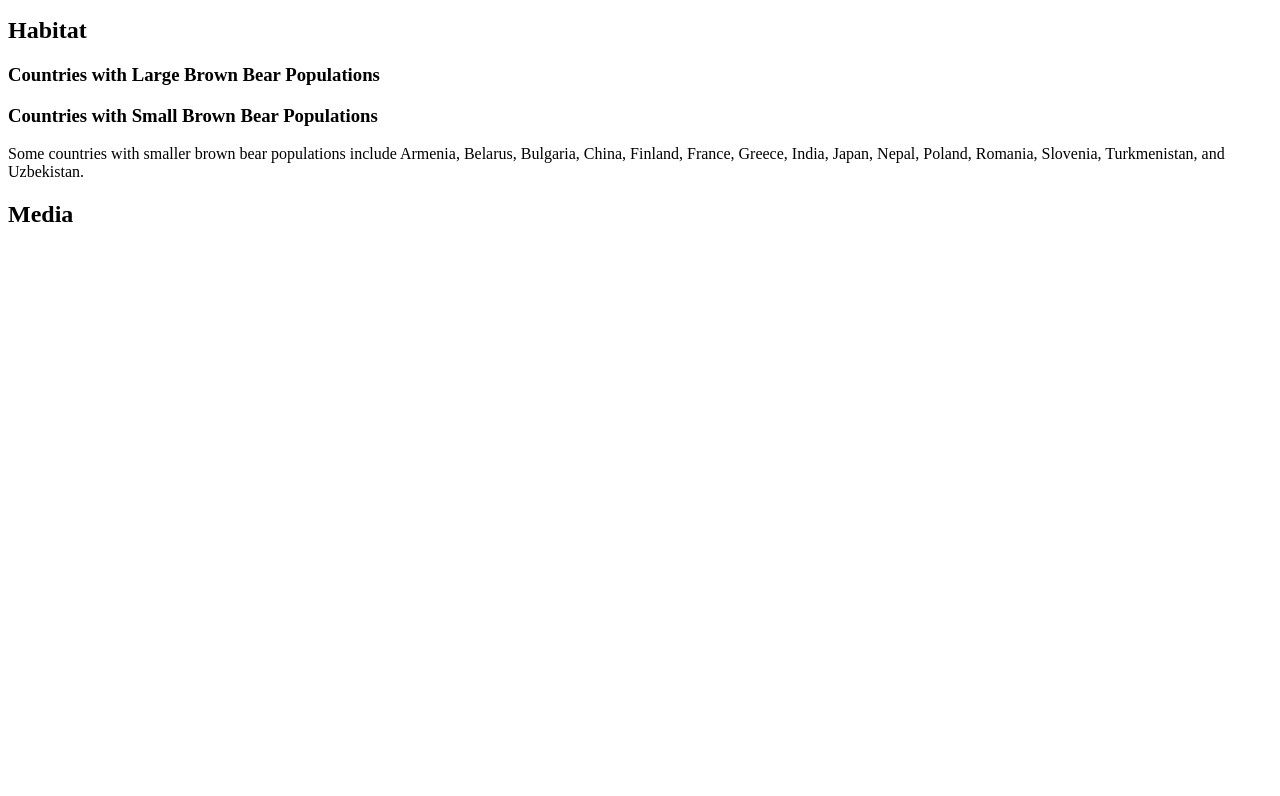
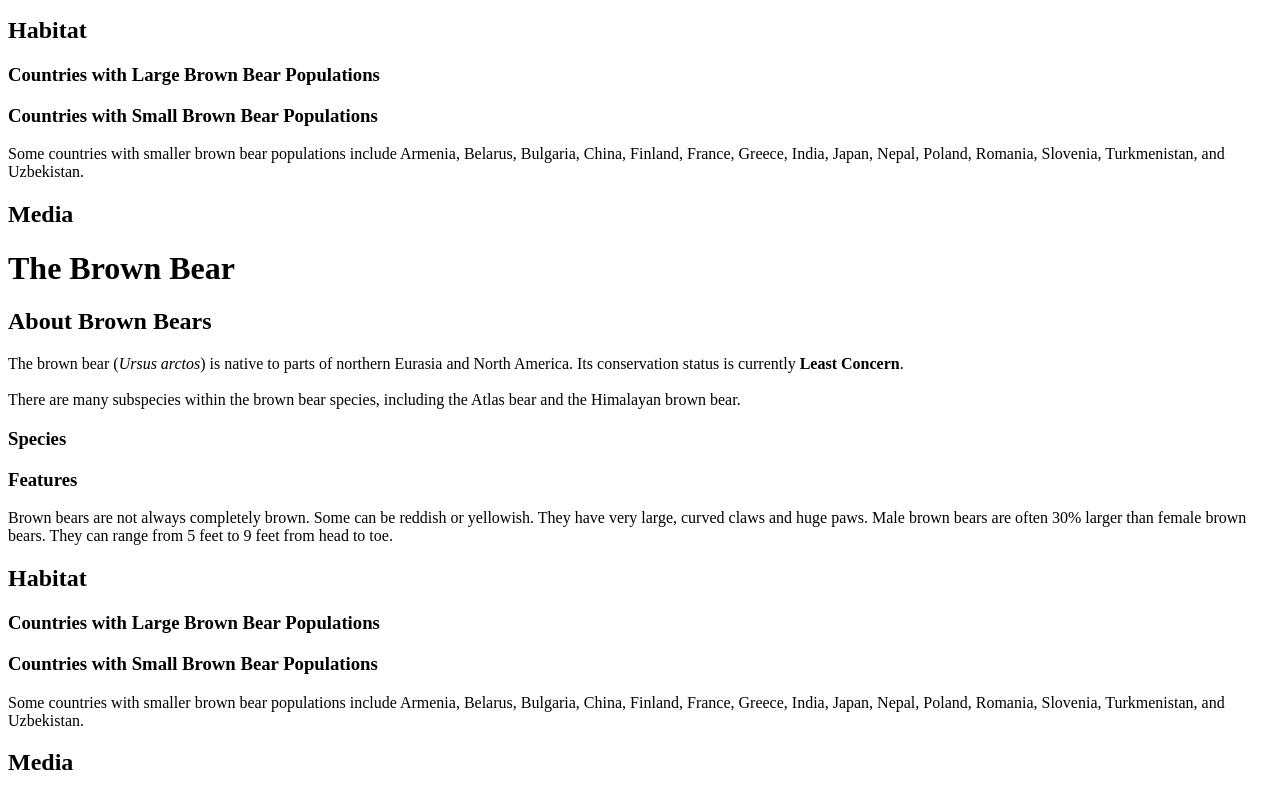
Before and after one commit to devingiannoni/TG-Pre-Work, a plain HTML site: page index.html in a window 1280 px wide. Shown: the part 2112-2908 px from the top of the page. Before the commit the page ends 2360 px from the top, so only its background shows below. Drawn offline with Linux system fonts and the light colour scheme.

Commit message:
Learn HTML Part 1 - Elements and Structure 10-16

```diff
--- a/index.html
+++ b/index.html
@@ -107,3 +107,23 @@
     <h2>Media</h2>
   </div>
 </body>
+
+<body>
+  <h1>The Brown Bear</h1>
+  <div id="introduction">
+    <h2>About Brown Bears</h2>
+    <p>The brown bear (<em>Ursus arctos</em>) is native to parts of northern Eurasia and North America. Its conservation status is currently <strong>Least Concern</strong>.<br><br> There are many subspecies within the brown bear species, including the Atlas bear and the Himalayan brown bear.</p>
+    <h3>Species</h3>
+    <h3>Features</h3>
+    <p>Brown bears are not always completely brown. Some can be reddish or yellowish. They have very large, curved claws and huge paws. Male brown bears are often 30% larger than female brown bears. They can range from 5 feet to 9 feet from head to toe.</p>
+  </div>
+  <div id="habitat">
+    <h2>Habitat</h2>
+    <h3>Countries with Large Brown Bear Populations</h3>
+    <h3>Countries with Small Brown Bear Populations</h3>
+    <p>Some countries with smaller brown bear populations include Armenia, Belarus, Bulgaria, China, Finland, France, Greece, India, Japan, Nepal, Poland, Romania, Slovenia, Turkmenistan, and Uzbekistan.</p>
+  </div>
+  <div id="media">
+    <h2>Media</h2>
+  </div>
+</body>
```
